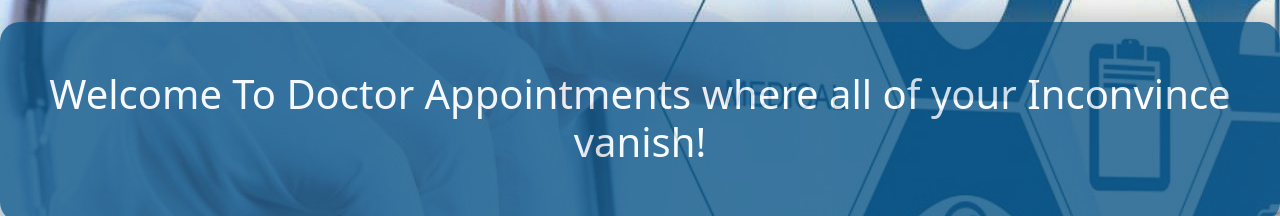
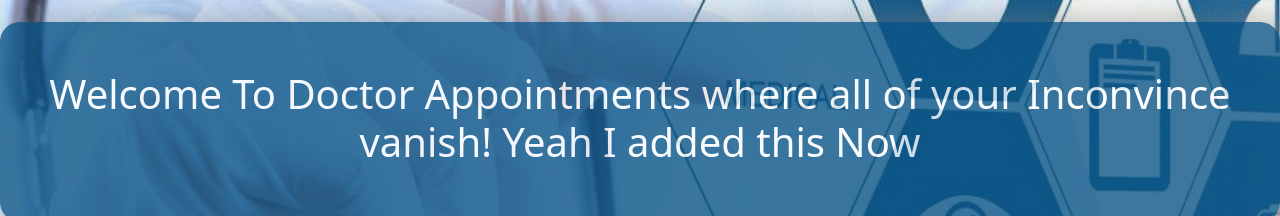
Before and after one commit to haigaz15/DR_APPOINTMENT_APP, a React (Create React App) app in the folder ClientSide/: page / in a window 1280 px wide. Shown: the part 334-550 px from the top of the page. Built offline with nearby package versions, Linux system fonts and the light colour scheme; no server answers.

Commit message:
test2 after months

```diff
--- a/ClientSide/src/components/homePage/HomePage.js
+++ b/ClientSide/src/components/homePage/HomePage.js
@@ -19,7 +19,7 @@ const style = {
 const HomePage = () => {
 
     return( <Box sx={{marginTop:"10px"}}>
-        <Paper sx={style}><h1> Welcome To Doctor Appointments where all of your Inconvince vanish! </h1> </Paper>
+        <Paper sx={style}><h1> Welcome To Doctor Appointments where all of your Inconvince vanish! Yeah I added this Now </h1> </Paper>
          </Box>
      )
 }
```
